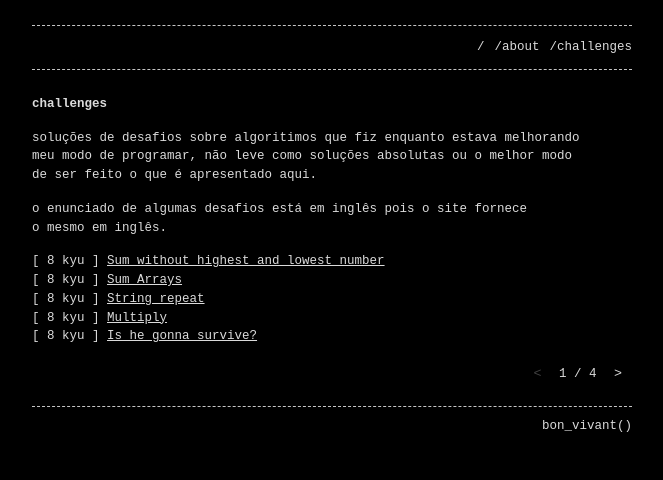
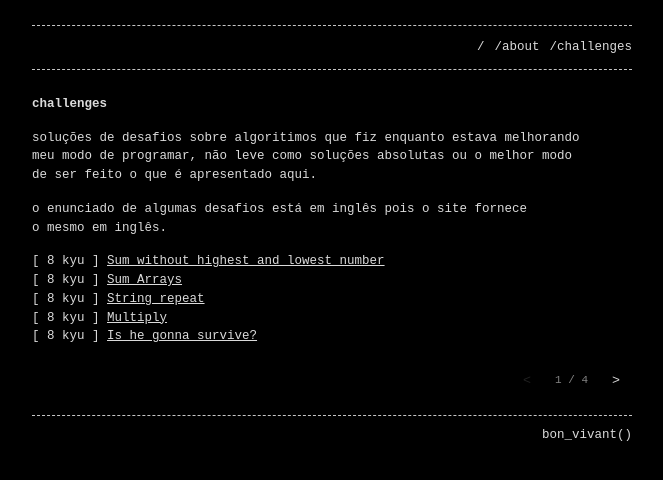
Before and after one commit to travess0/travess0.github.io, a Jekyll site: the page built from challenges.md, in a window 1280 px wide. Shown: the top 480 px of the page, without its empty margins (308-971 px from the left). Built offline with Jekyll 4.4.1, drawn with Linux system fonts in a browser that asks for light colours.

Commit message:
style(challenges): polish pagination interaction and layout

```diff
--- a/assets/challenges.css
+++ b/assets/challenges.css
@@ -12,25 +12,35 @@
 
 .pagination-nav {
   text-align: right;
-  padding-top: 15px;
+  padding-top: 20px;
+  display: flex;
+  justify-content: flex-end;
+  align-items: center;
+  gap: 12px;
 }
 
 .pagination-nav button {
   background: none;
   border: none;
   color: var(--text-color);
-  padding: 5px 10px;
+  padding: 8px 12px;
   cursor: pointer;
   font-family: inherit;
   margin: 0;
+  line-height: 1;
 }
 
-.pagination-nav button:hover {
+.pagination-nav button:hover:not(:disabled) {
   background-color: var(--base-color);
   color: var(--background-color);
 }
 
 .pagination-nav button:disabled {
-  opacity: 0.3;
+  opacity: 0.15;
   cursor: not-allowed;
 }
+
+.pagination-nav span {
+  font-size: 11px;
+  opacity: 0.6;
+}
```
